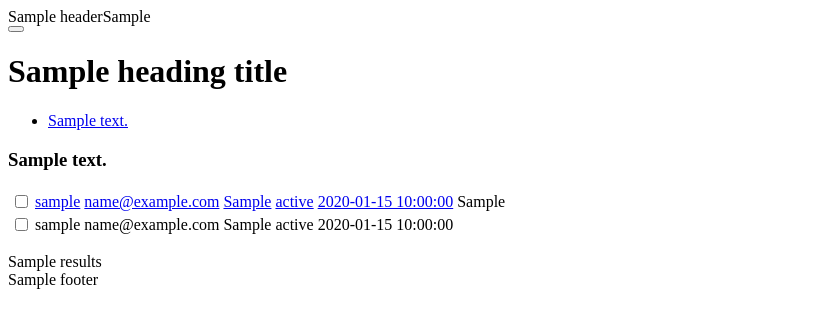
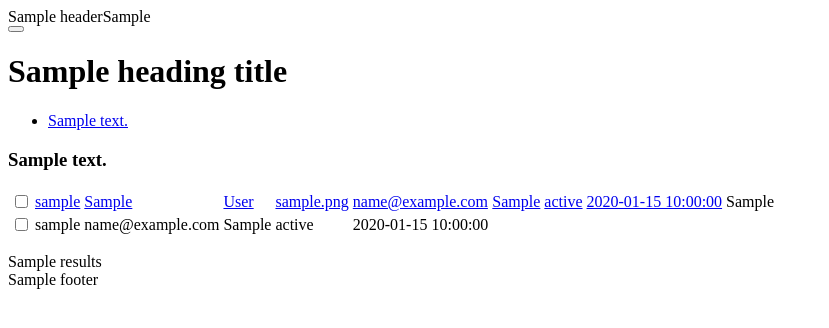
Before and after one commit to dirsis/demo, a PHP site: template admin/view/template/user/user_list.twig in a window 1280 px wide. Shown: the top 328 px of the page, without its empty margins (0-829 px from the left). Run offline with PHP 8.4, Linux system fonts and the light colour scheme; the template is opened without the code that fills it: most values are stand-ins (such as "Sample title", 1, 10 or a date in 2020); some libraries are stand-ins or nearby versions.

Commit message:
Modificación tarea, Daniel

```diff
--- a/admin/model/user/user.php
+++ b/admin/model/user/user.php
@@ -51,10 +51,10 @@ class ModelUserUser extends Model {
 	}
 
 	public function getUsers($data = array()) {
-
+		/*
 		error_reporting(E_ALL);
 		ini_set('display_errors', '1');
-
+		*/
 		$sql = "SELECT u.*,g.name as user_group FROM " . DB_PREFIX . "user u
 		INNER JOIN " . DB_PREFIX . "user_group g
 		ON u.user_group_id=g.user_group_id ";
--- a/admin/view/template/user/user_list.twig
+++ b/admin/view/template/user/user_list.twig
@@ -40,7 +40,30 @@
                     {% else %}
                     <a href="{{ sort_username }}">{{ column_username }}</a>
                     {% endif %}</td>
-<!--DANIEL-->
+
+<!--Tarea Daniel-->
+                    <td class="text-left">{% if sort == 'firstname' %}
+                    <a href="{{ sort_firstname }}" class="{{ order|lower }}">{{ column_firstname }}</a>
+                    {% else %}
+                    <a href="{{ sort_firstname }}">{{ column_firstname }}</a>
+                    {% endif %}</td>
+
+                    <td class="text-left">{% if sort == 'head' %}
+                    <a href="{{ sort_lastname }}" class="{{ order|lower }}">{{ column_lastname }}</a>
+                    {% else %}
+                    <a href="{{ sort_lastname }}">{{ column_lastname }}</a>
+                    {% endif %}</td>
+
+                    <td class="text-left">{% if sort == 'image' %}
+                    <a href="{{ sort_image }}" class="{{ order|lower }}">{{ column_image }}</a>
+                    {% else %}
+                    <a href="{{ sort_image }}">{{ column_image }}</a>
+                    {% endif %}</td>
+
+<!--Fin tarea Daniel-->
+
+<!--Modificación Diego-->
+
                   <td class="text-left">{% if sort == 'email' %}
                     <a href="{{ sort_email }}" class="{{ order|lower }}">{{ column_email}}</a>
                     {% else %}
@@ -51,7 +74,8 @@
                     {% else %}
                     <a href="{{ sort_user_group}}">{{ column_user_group }}</a>
                     {% endif %}</td>
-<!--FIN DANIEL-->
+
+<!--Fin modificación Diego-->
                   <td class="text-left">{% if sort == 'status' %}
                     <a href="{{ sort_status }}" class="{{ order|lower }}">{{ column_status }}</a>
                     {% else %}
```
Also changed, not shown: admin/language/en-gb/user/user.php (+6 -4 lines).
